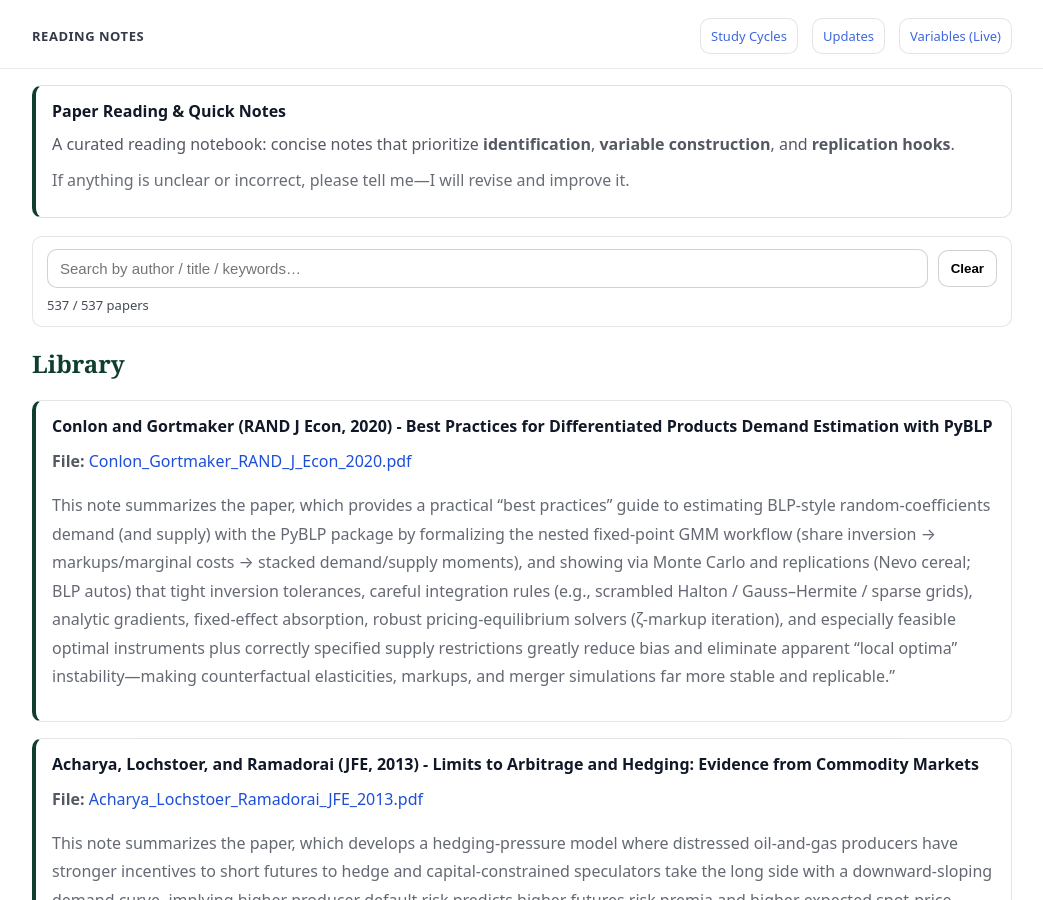
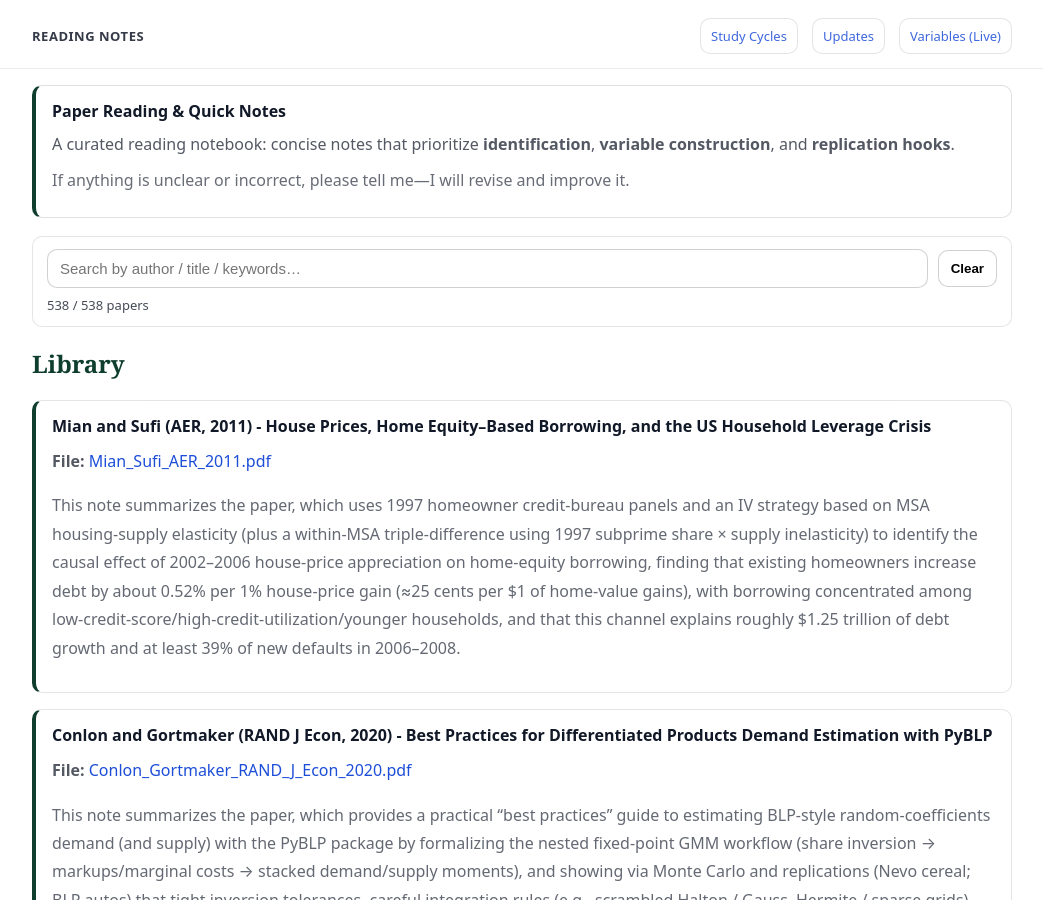
Before and after one commit to yaxinzn/study-archive, a Jekyll site: the page built from reading/index.md, in a window 1280 px wide and 900 px high. Shown: the whole window, without its empty margins (118-1161 px from the left). Built offline with Jekyll 4.4.1, drawn with Linux system fonts in a browser that asks for light colours.

Commit message:
Reading: add/update Mian_Sufi_AER_2011.pdf

```diff
--- a/_data/reading.yml
+++ b/_data/reading.yml
@@ -1,3 +1,7 @@
+- title: "Mian and Sufi (AER, 2011) - House Prices, Home Equity–Based Borrowing, and the US Household Leverage Crisis"
+  file: "Mian_Sufi_AER_2011.pdf"
+  desc: "This note summarizes the paper, which uses 1997 homeowner credit-bureau panels and an IV strategy based on MSA housing-supply elasticity (plus a within-MSA triple-difference using 1997 subprime share × supply inelasticity) to identify the causal effect of 2002–2006 house-price appreciation on home-equity borrowing, finding that existing homeowners increase debt by about 0.52% per 1% house-price gain (≈25 cents per $1 of home-value gains), with borrowing concentrated among low-credit-score/high-credit-utilization/younger households, and that this channel explains roughly $1.25 trillion of debt growth and at least 39% of new defaults in 2006–2008."
+
 - title: "Conlon and Gortmaker (RAND J Econ, 2020) - Best Practices for Differentiated Products Demand Estimation with PyBLP"
   file: "Conlon_Gortmaker_RAND_J_Econ_2020.pdf"
   desc: "This note summarizes the paper, which provides a practical “best practices” guide to estimating BLP-style random-coefficients demand (and supply) with the PyBLP package by formalizing the nested fixed-point GMM workflow (share inversion → markups/marginal costs → stacked demand/supply moments), and showing via Monte Carlo and replications (Nevo cereal; BLP autos) that tight inversion tolerances, careful integration rules (e.g., scrambled Halton / Gauss–Hermite / sparse grids), analytic gradients, fixed-effect absorption, robust pricing-equilibrium solvers (ζ-markup iteration), and especially feasible optimal instruments plus correctly specified supply restrictions greatly reduce bias and eliminate apparent “local optima” instability—making counterfactual elasticities, markups, and merger simulations far more stable and replicable.”"
```
Also changed, not shown: 1 other file.
